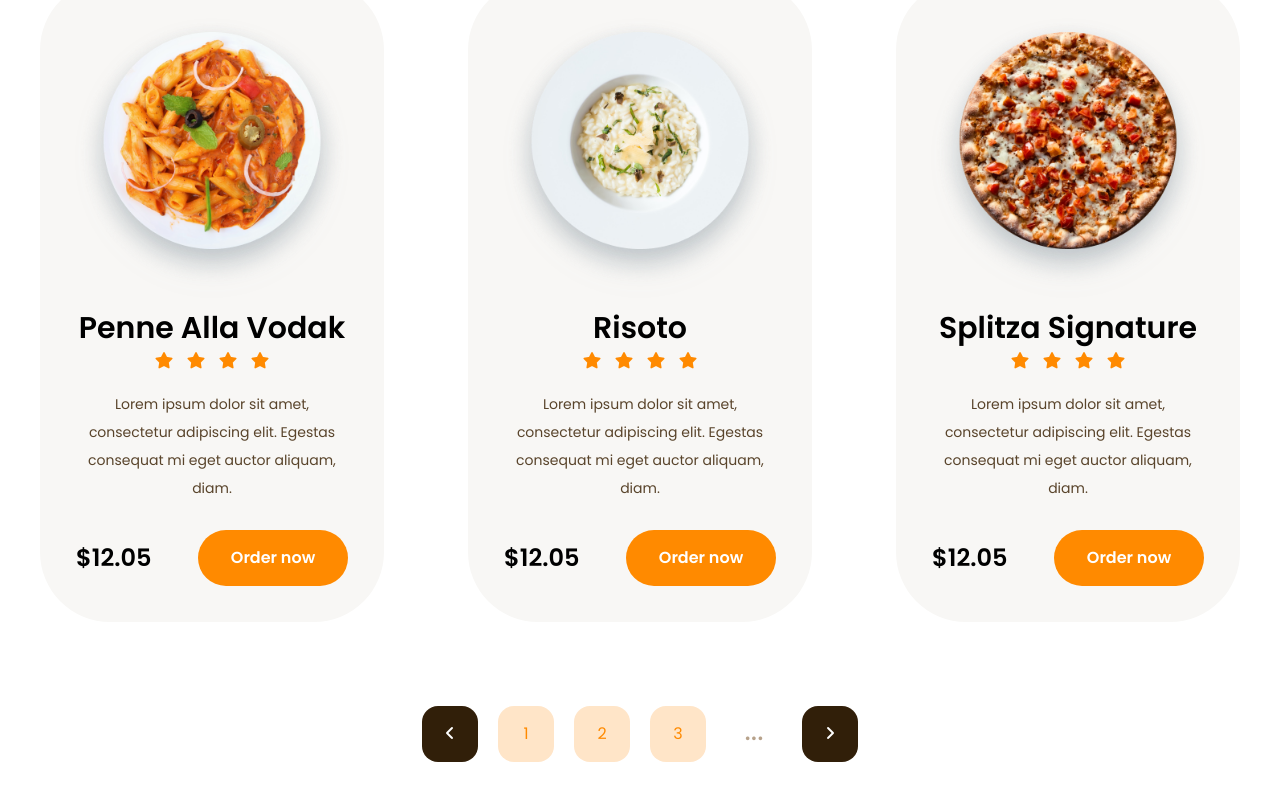
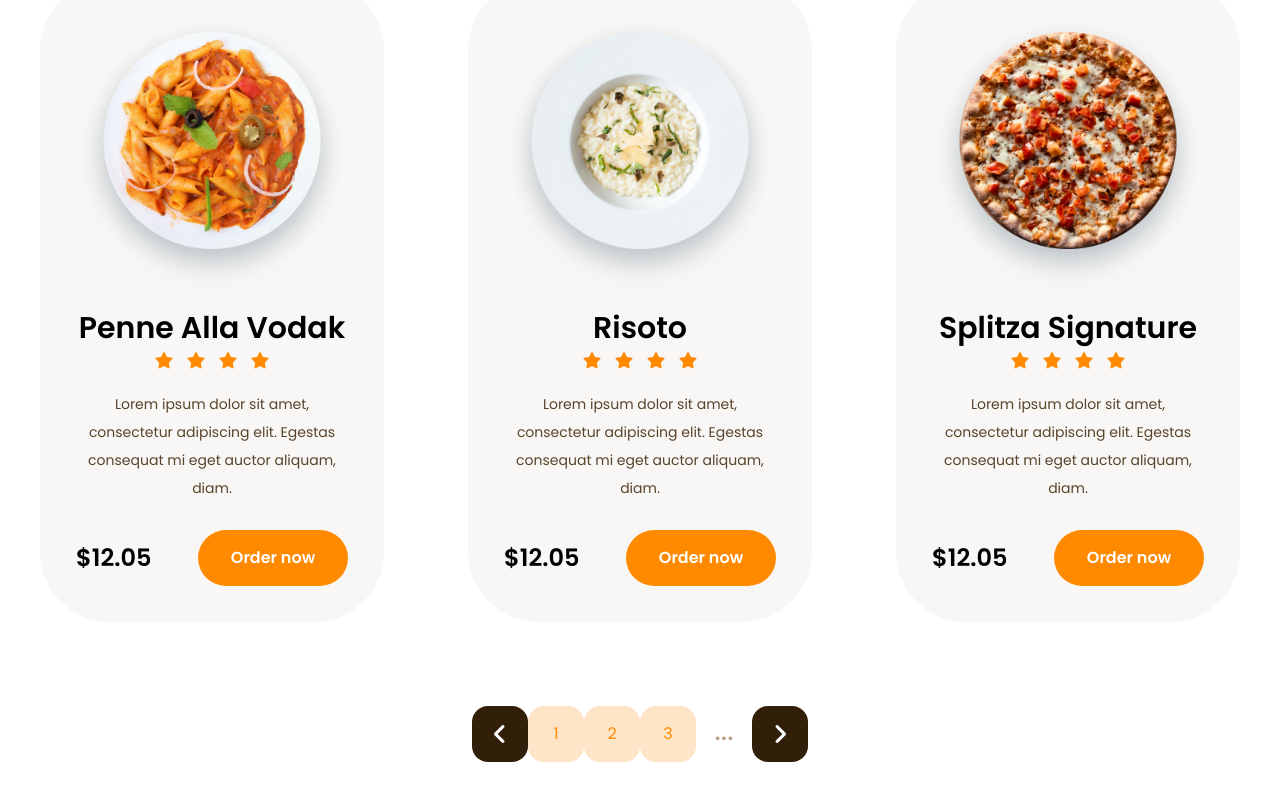
Before and after one commit to ozufar88-byte/Delizioso, a website: page src/index.html in a window 1280 px wide. Shown: the part 2706-3506 px from the top of the page. Drawn offline with Linux system fonts and the light colour scheme.

Commit message:
continue delizioso

```diff
--- a/src/index.html
+++ b/src/index.html
@@ -209,13 +209,13 @@
                      </div>
                     </div>
                 </div>
-                <div class="flex justify-center items-center mt-20 gap-5">
-                    <button class="w-14 h-14 text-white rounded-2xl bg-thirdstage"><i class="fa-solid fa-angle-left"></i></button>
-                    <button class="w-14 h-14 text-primery rounded-2xl bg-[#ffe5c8]">1</button>
-                    <button class="w-14 h-14 text-primery rounded-2xl bg-[#ffe5c8]">2</button>
-                    <button class="w-14 h-14 text-primery rounded-2xl bg-[#ffe5c8]">3</button>
-                    <button class="w-14 h-14 text-[#B7A28B] text-3xl mb-2">...</button>
-                    <button class="w-14 h-14 text-white rounded-2xl bg-thirdstage"><i class="fa-solid fa-angle-right"></i></button>
+                <div class="flex justify-center items-center mt-20 gap-xl-4">
+                    <button class="w-14 h-14 flex items-center justify-center text-2xl text-white rounded-2xl bg-thirdstage"><i class="fa-solid fa-angle-left"></i></button>
+                    <button class="w-14 h-14 flex items-center justify-center text-primery rounded-2xl bg-[#ffe5c8]">1</button>
+                    <button class="w-14 h-14 flex items-center justify-center text-primery rounded-2xl bg-[#ffe5c8]">2</button>
+                    <button class="w-14 h-14 flex items-center justify-center text-primery rounded-2xl bg-[#ffe5c8]">3</button>
+                    <button class="w-14 h-14 flex items-center justify-center text-[#B7A28B] text-3xl mb-2">...</button>
+                    <button class="w-14 h-14 flex items-center justify-center text-2xl text-white rounded-2xl bg-thirdstage"><i class="fa-solid fa-angle-right"></i></button>
                 </div>
             </div>
         </section>
```
